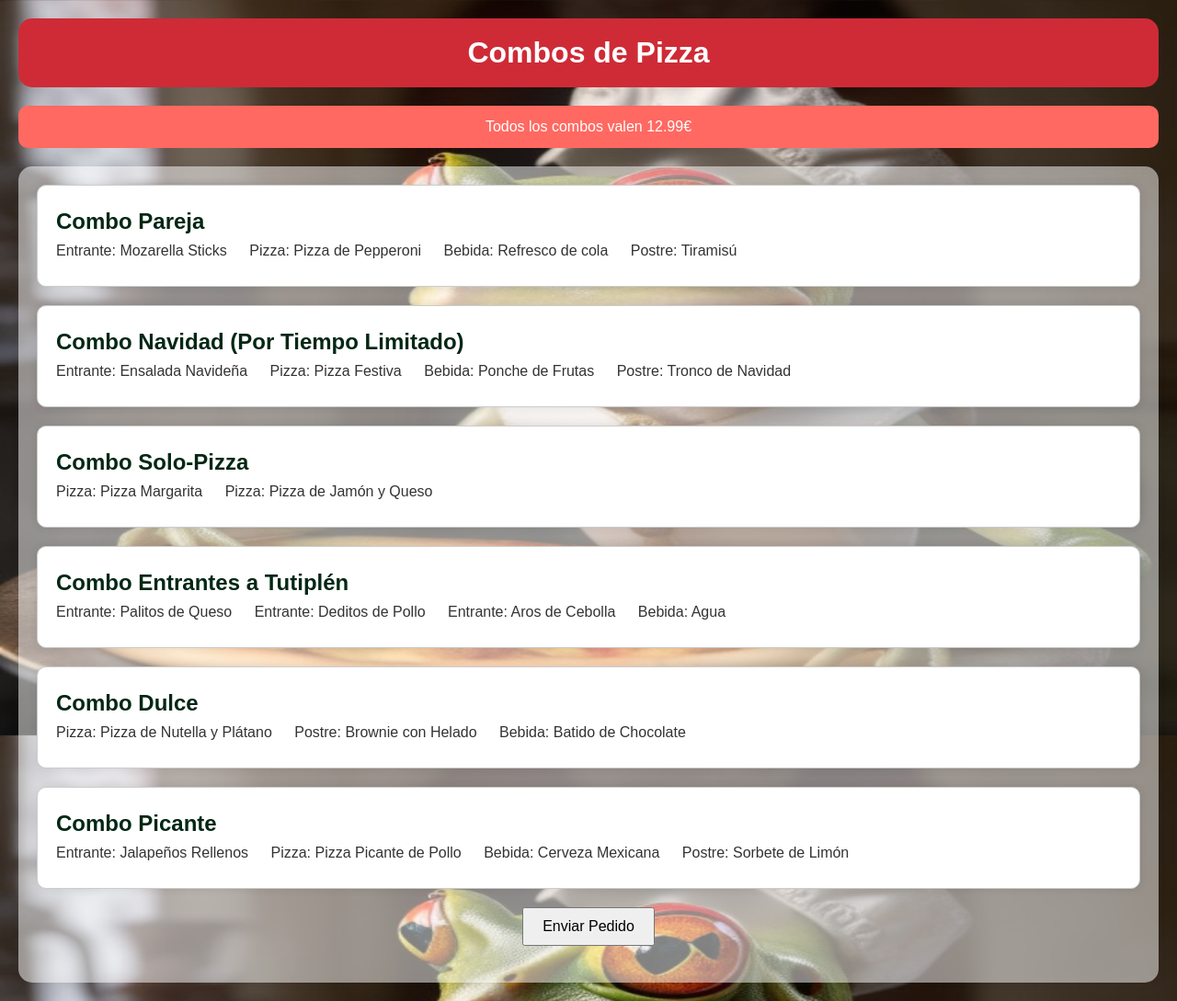
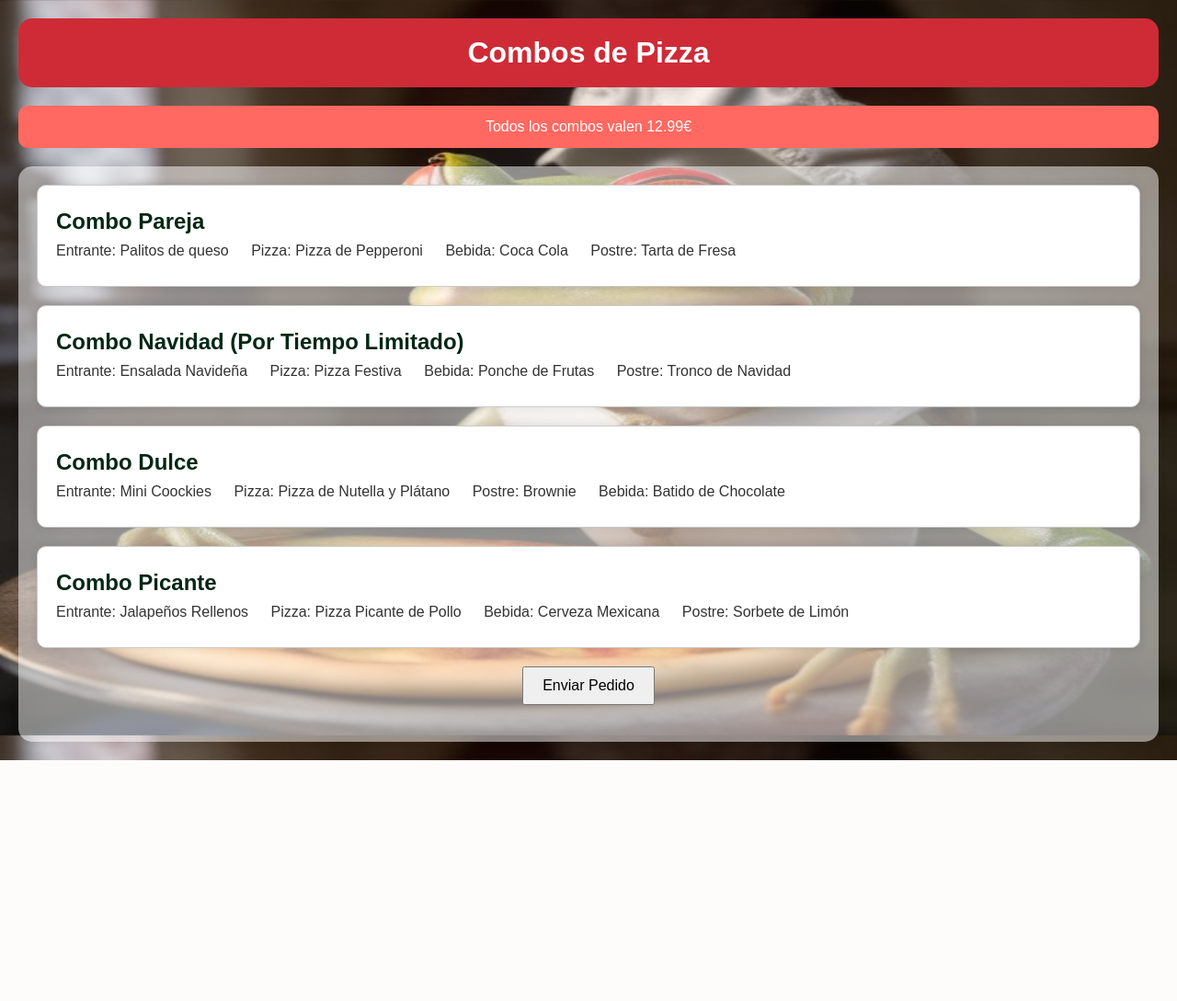
Before and after one commit to AnaLopezP/PatronesEstrEval, a Flask app: page /combosALA in a window 1280 px wide. Shown: the whole page at 92% size. After the commit the page ends 827 px from the top, so only its background shows below. Run offline with Flask 3, Linux system fonts and the light colour scheme.

Commit message:
dfgdfgdfg

```diff
--- a/pizzeria/aplicacionPIZZ/__init__.py
+++ b/pizzeria/aplicacionPIZZ/__init__.py
@@ -188,5 +188,11 @@ def manejar_formulario_combos():
     csv_builder_menu.añadir_menu(id, entrante, pizza, bebida, postre, precio)
     return "Combo pedidio con éxito."
 
+@app.route('/form_comboALA', methods=['POST', 'GET'])
+def manejar_formulario_combosALA():
+    combo_seleccionado = request.form.get("combo")
+    print(combo_seleccionado)
+    return "Combo pedidio con éxito."
+
 if __name__ == '__main__':
     app.run(debug=True)
--- a/pizzeria/aplicacionPIZZ/templates/combosALA.html
+++ b/pizzeria/aplicacionPIZZ/templates/combosALA.html
@@ -23,10 +23,10 @@
             <label for="comboPareja">
                 <h2>Combo Pareja</h2>
                 <ul>
-                    <li>Entrante: Mozarella Sticks</li>
-                    <li>Pizza: Pizza de Pepperoni</li>
-                    <li>Bebida: Refresco de cola</li>
-                    <li>Postre: Tiramisú</li>
+                    <li name = "entrante" value = "palitos de queso">Entrante: Palitos de queso</li>
+                    <li name = "pizza" value = "pepperoni">Pizza: Pizza de Pepperoni</li>
+                    <li name = "bebida", value = "cocacola">Bebida: Coca Cola</li>
+                    <li name = "postre", value = "Tarta de fresa">Postre: Tarta de Fresa</li>
                 </ul>
             </label>
         </div>
@@ -36,34 +36,10 @@
             <label for = "comboNavidad">
                 <h2>Combo Navidad (Por Tiempo Limitado)</h2>
                 <ul>
-                    <li>Entrante: Ensalada Navideña</li>
-                    <li>Pizza: Pizza Festiva</li>
-                    <li>Bebida: Ponche de Frutas</li>
-                    <li>Postre: Tronco de Navidad</li>
-                </ul>
-            </label>
-        </div>
-
-        <div class="combo">
-            <input type="radio" name = "combo" id="comboSoloPizza">
-            <label for="comboSoloPizza">
-                <h2>Combo Solo-Pizza</h2>
-                <ul>
-                    <li>Pizza: Pizza Margarita</li>
-                    <li>Pizza: Pizza de Jamón y Queso</li>
-                </ul>
-            </label>
-        </div>
-
-        <div class="combo">
-            <input type="radio" name = "combo" id="ComboEntrantes">
-            <label for="ComboEntrantes">
-                <h2>Combo Entrantes a Tutiplén</h2>
-                <ul>
-                    <li>Entrante: Palitos de Queso</li>
-                    <li>Entrante: Deditos de Pollo</li>
-                    <li>Entrante: Aros de Cebolla</li>
-                    <li>Bebida: Agua</li>
+                    <li name = "entrante" value = "ensalada navideña" >Entrante: Ensalada Navideña</li>
+                    <li name = "pizza" value = "pizza festiva">Pizza: Pizza Festiva</li>
+                    <li name = "bebida" value = "ponche de frutas">Bebida: Ponche de Frutas</li>
+                    <li name = "postre" value = "tronco de Navidad">Postre: Tronco de Navidad</li>
                 </ul>
             </label>
         </div>
@@ -73,9 +49,10 @@
             <label for="comboDulce">
                 <h2>Combo Dulce</h2>
                 <ul>
-                    <li>Pizza: Pizza de Nutella y Plátano</li>
-                    <li>Postre: Brownie con Helado</li>
-                    <li>Bebida: Batido de Chocolate</li>
+                    <li name = "entrante" value = "mini Coockies" >Entrante: Mini Coockies</li>
+                    <li name = "pizza" value = "pizza nutella y platano" >Pizza: Pizza de Nutella y Plátano</li>
+                    <li name = "postre" value = "brownie" >Postre: Brownie</li>
+                    <li name = "bebida" value = "batido chocolate" >Bebida: Batido de Chocolate</li>
                 </ul>
             </label>
         </div>
@@ -85,10 +62,10 @@
             <label for="comboPicante">
                 <h2>Combo Picante</h2>
                 <ul>
-                    <li>Entrante: Jalapeños Rellenos</li>
-                    <li>Pizza: Pizza Picante de Pollo</li>
-                    <li>Bebida: Cerveza Mexicana</li>
-                    <li>Postre: Sorbete de Limón</li>
+                    <li name = "entrante" value = "jalapeños" >Entrante: Jalapeños Rellenos</li>
+                    <li name = "pizza" value = "pizza picante" >Pizza: Pizza Picante de Pollo</li>
+                    <li name = "bebida" value = "cervezamex" >Bebida: Cerveza Mexicana</li>
+                    <li name = "postre" value = "sorbete" >Postre: Sorbete de Limón</li>
                 </ul>
             </label>
         </div>
```
Also changed, not shown: precios.csv (+12 -0 lines).
